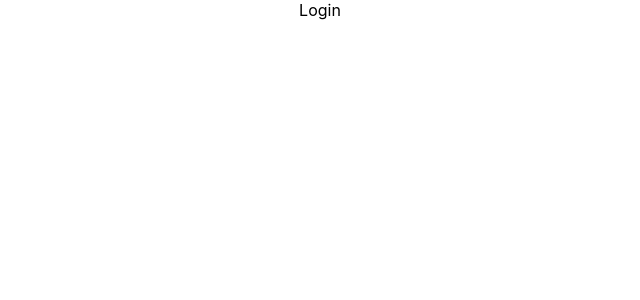
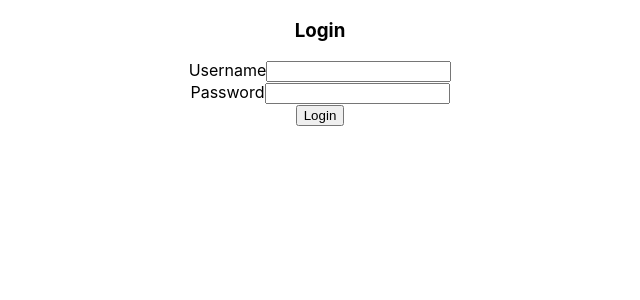
Before and after one commit to luistorres0/my-puppies, a React (Create React App) app: page / in a window 1280 px wide. Shown: the top 300 px of the page, without its empty margins (320-960 px from the left). Built offline with nearby package versions, Linux system fonts and the light colour scheme.

Commit message:
Created basic layout for login component

```diff
--- a/src/login/Login.js
+++ b/src/login/Login.js
@@ -2,7 +2,22 @@
 import "./Login.css";
 
 function Login() {
-  return <div>Login</div>;
+  return (
+    <div className="login-container">
+      <h3>Login</h3>
+      <form>
+        <div>
+          <label htmlFor="username">Username</label>
+          <input type="text" />
+        </div>
+        <div>
+          <label htmlFor="password">Password</label>
+          <input type="password" />
+        </div>
+        <button type="submit">Login</button>
+      </form>
+    </div>
+  );
 }
 
 export default Login;
```
